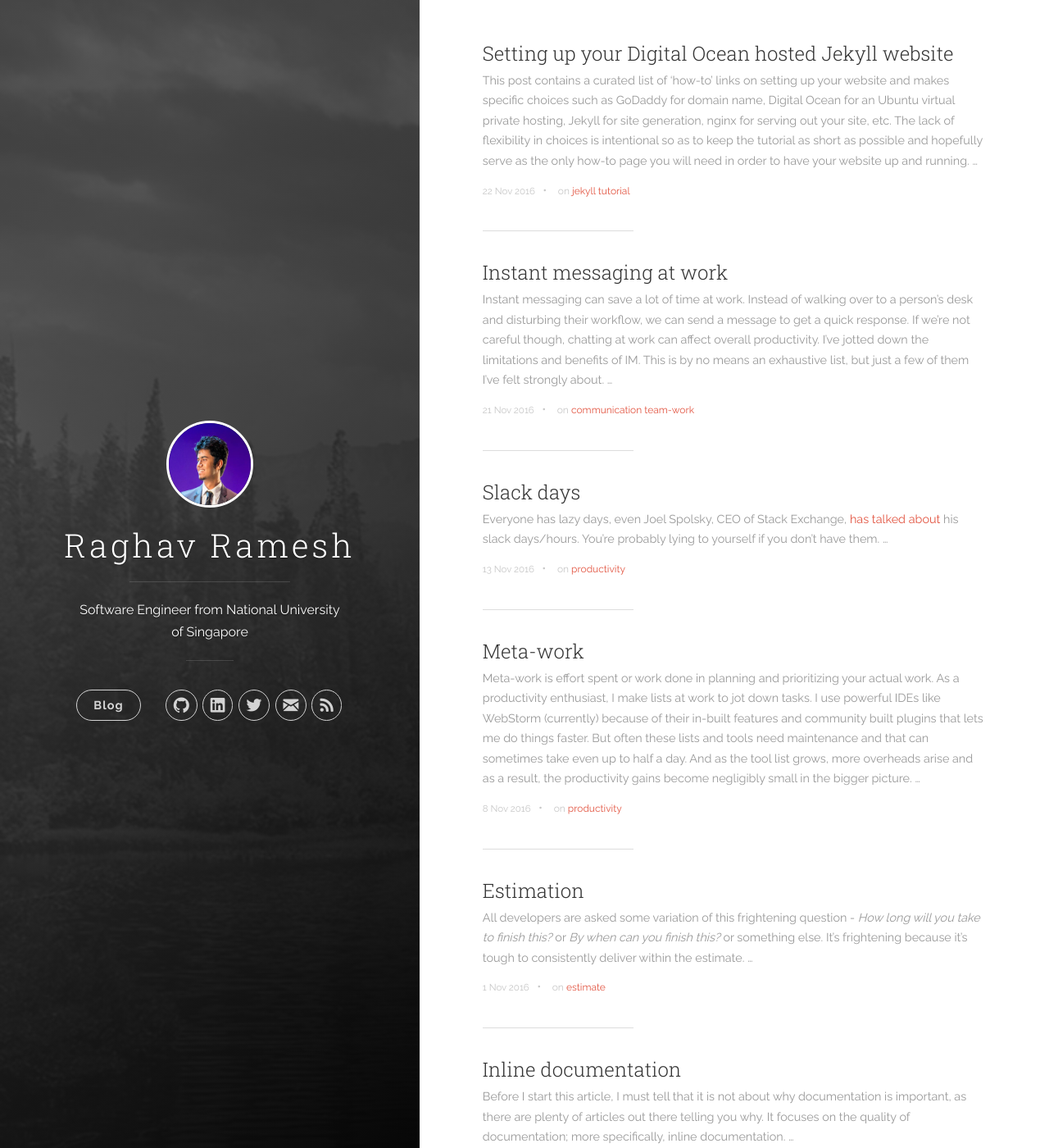
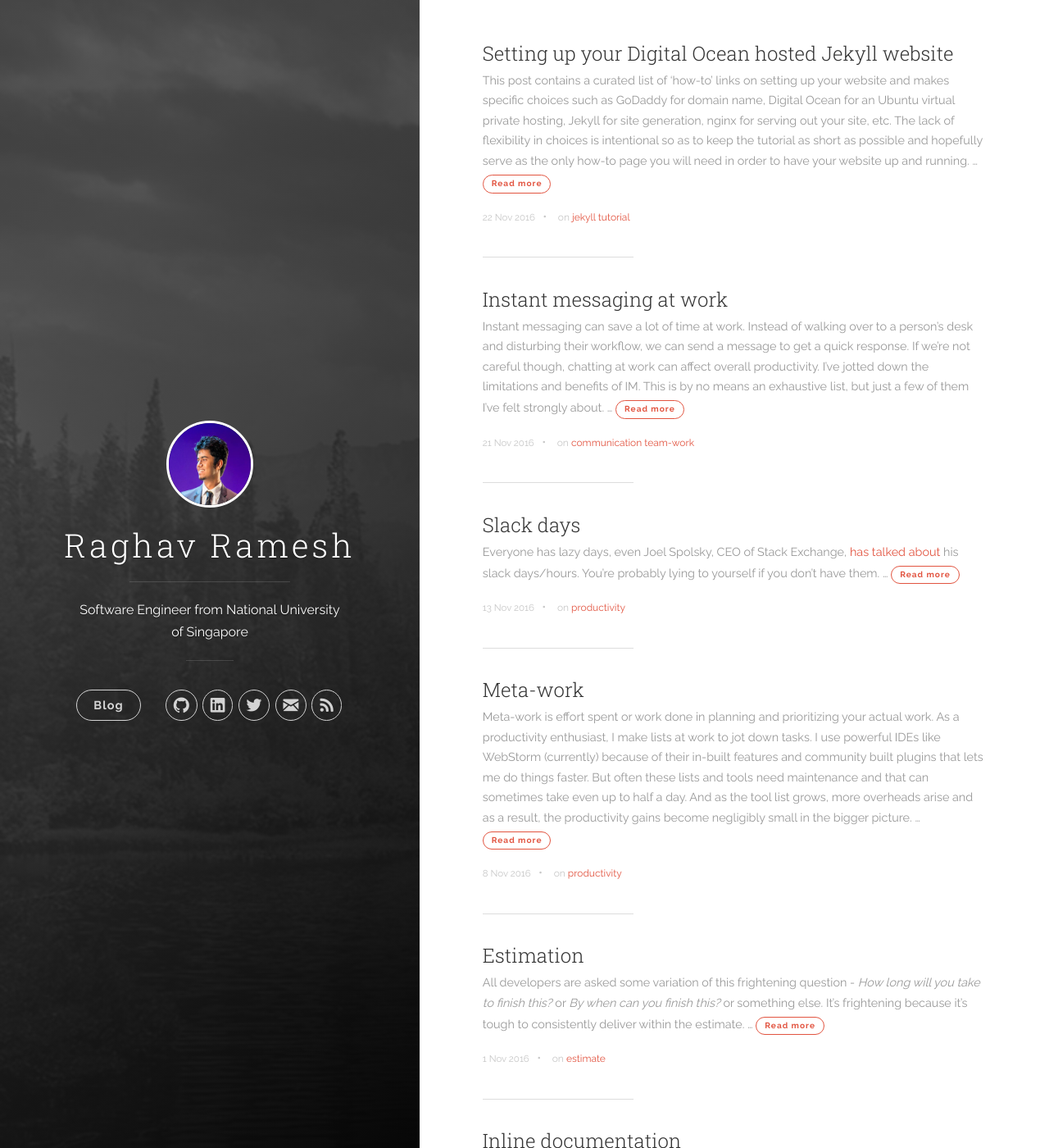
Before and after one commit to RaghavRamesh/RaghavRamesh.github.io, a Jekyll site: the page built from index.html, in a window 1280 px wide and 1400 px high. Shown: the whole window at 82% size. Built offline with Jekyll 4.4.1, drawn with Linux system fonts in a browser that asks for light colours; nearby versions of some CDN libraries; the list of posts is cut into pages by our own code; some of the changed text lies outside the part shown.

Commit message:
Added a read more button at the end of blog post excerpts to indicate that there is more content.

```diff
--- a/css/main.css
+++ b/css/main.css
@@ -2,6 +2,11 @@
 @import url(monokai.css);
 
 /* Modifications */
+.read-more {
+  font-size: 0.7em;
+  padding: 5px 10px 5px 10px;
+}
+
 .center {
   text-align: center;
 }
--- a/index.html
+++ b/index.html
@@ -8,7 +8,7 @@ layout: default
     {% for post in paginator.posts %}
       <li>
         <h2 class="post-list__post-title post-title"><a href="{{ site.baseurl }}{{ post.url | remove_first: '/' }}.html" title="{{ post.title }}">{{ post.title }}</a></h2>
-        <p class="excerpt">{{ post.excerpt | remove: '<p>' | remove: '</p>' }}&hellip;</p>
+        <p class="excerpt">{{ post.excerpt | remove: '<p>' | remove: '</p>' }}&hellip; <a class="btn navigation__item a read-more" href="{{ site.baseurl }}{{ post.url | remove_first: '/' }}.html">Read more</a></p>
         <div class="post-list__meta"><time datetime="{{ post.date | date: "%-d %b %Y" }}" class="post-list__meta--date date">{{ post.date | date: "%-d %b %Y" }}</time> &#8226; <span class="post-meta__tags">on {% for tag in post.tags %}<a href="{{ site.baseurl }}tags/#{{ tag }}">{{ tag }}</a> {% endfor %}</span></div>
         <hr class="post-list__divider">
       </li>
```
